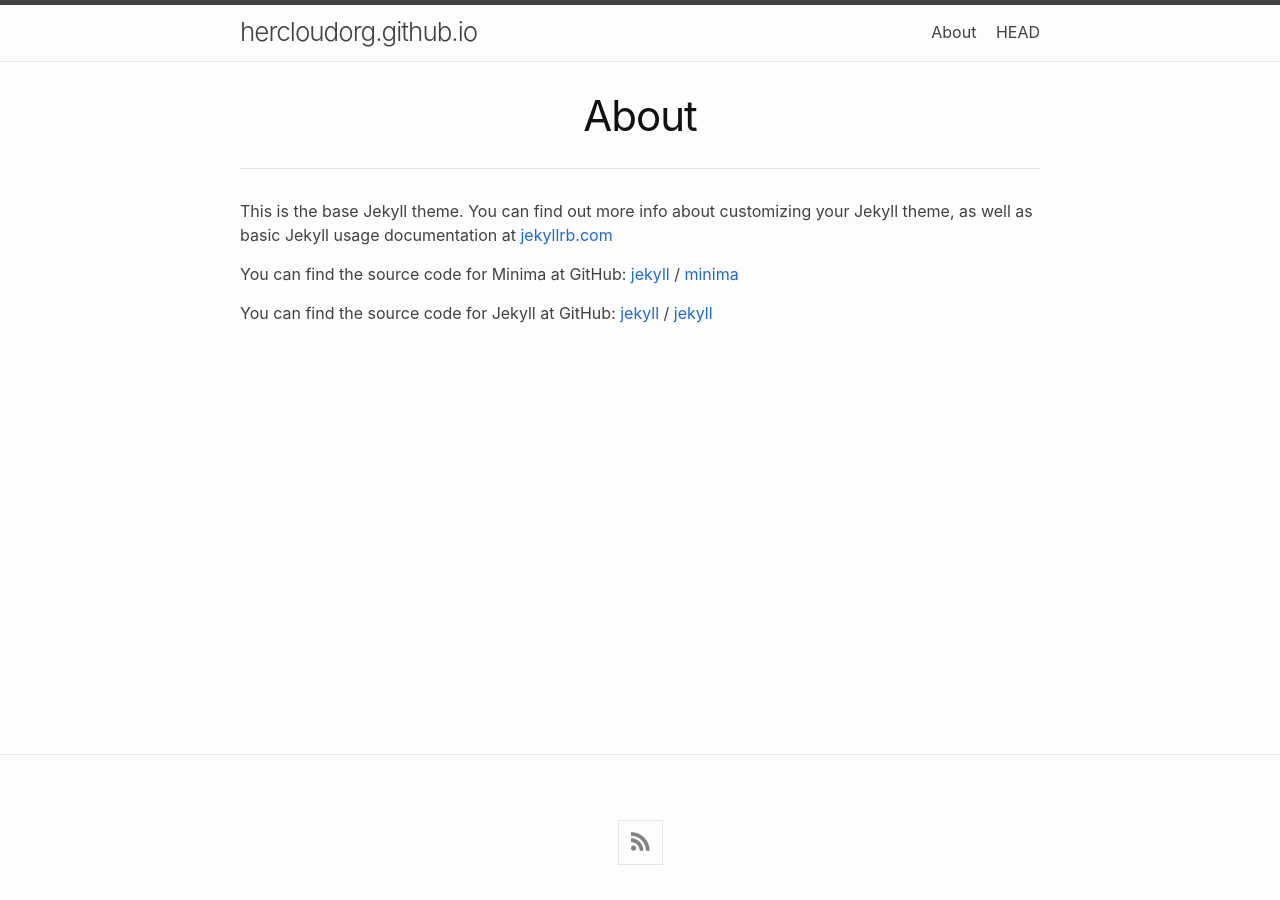
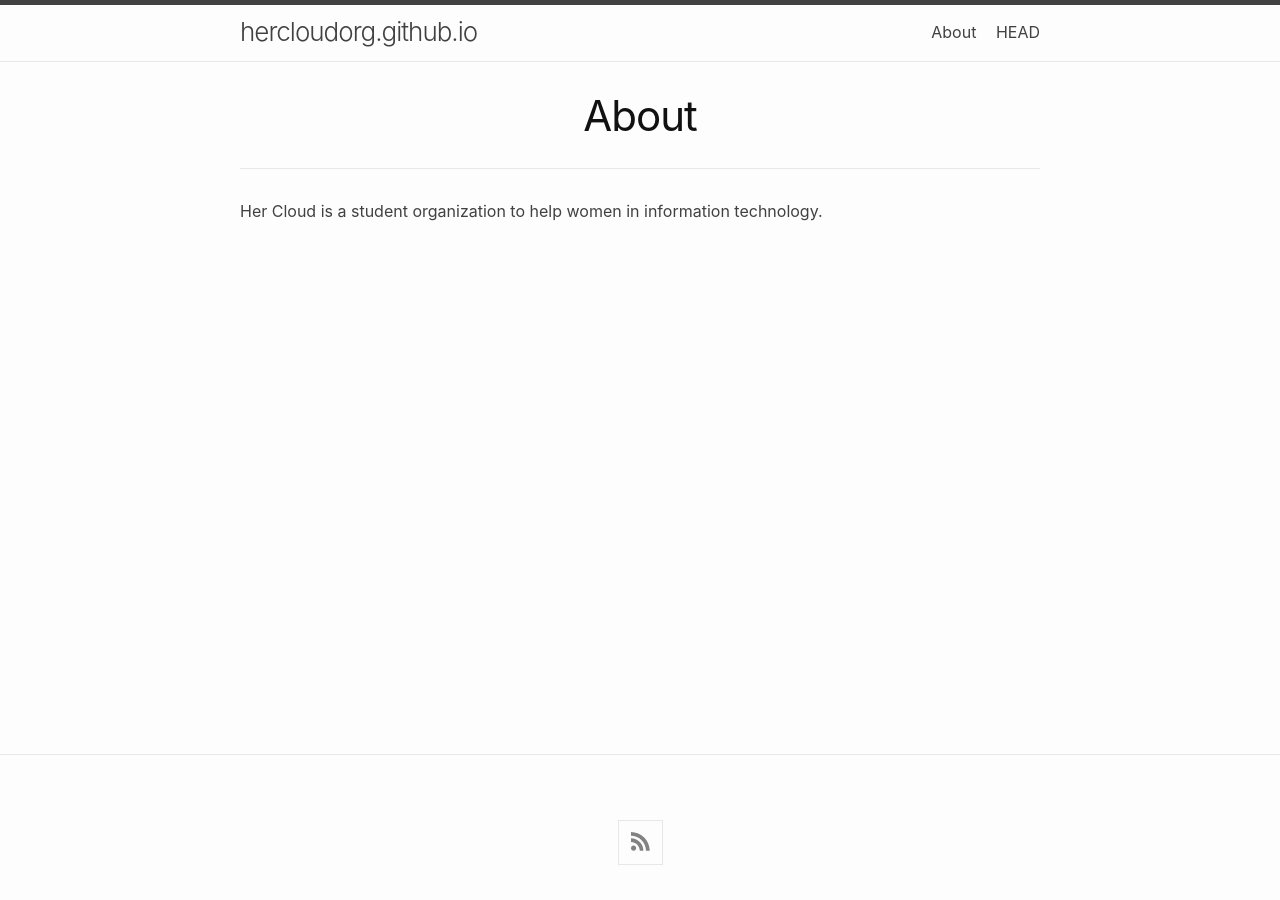
Before and after one commit to hercloudorg/hercloudorg.github.io, a Jekyll site: the page built from about.md, in a window 1280 px wide. Built offline with Jekyll 4.4.1, drawn with Linux system fonts in a browser that asks for light colours.

Commit message:
Quick update of about.md
Quick update of about.md

```diff
--- a/about.md
+++ b/about.md
@@ -4,15 +4,4 @@ title: About
 permalink: /about/
 ---
 
-This is the base Jekyll theme. You can find out more info about customizing your Jekyll theme, as well as basic Jekyll usage documentation at [jekyllrb.com](https://jekyllrb.com/)
-
-You can find the source code for Minima at GitHub:
-[jekyll][jekyll-organization] /
-[minima](https://github.com/jekyll/minima)
-
-You can find the source code for Jekyll at GitHub:
-[jekyll][jekyll-organization] /
-[jekyll](https://github.com/jekyll/jekyll)
-
-
-[jekyll-organization]: https://github.com/jekyll
+Her Cloud is a student organization to help women in information technology.
```
